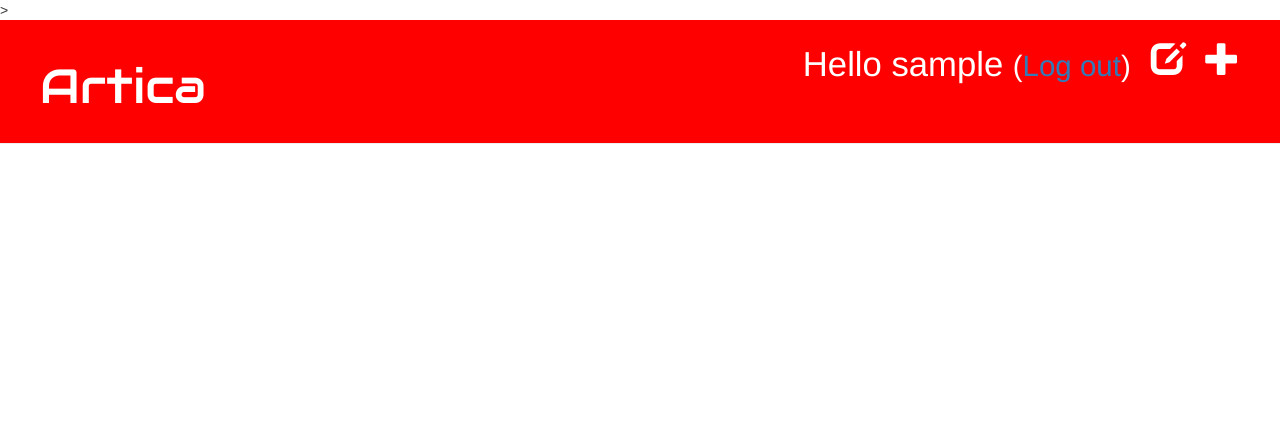
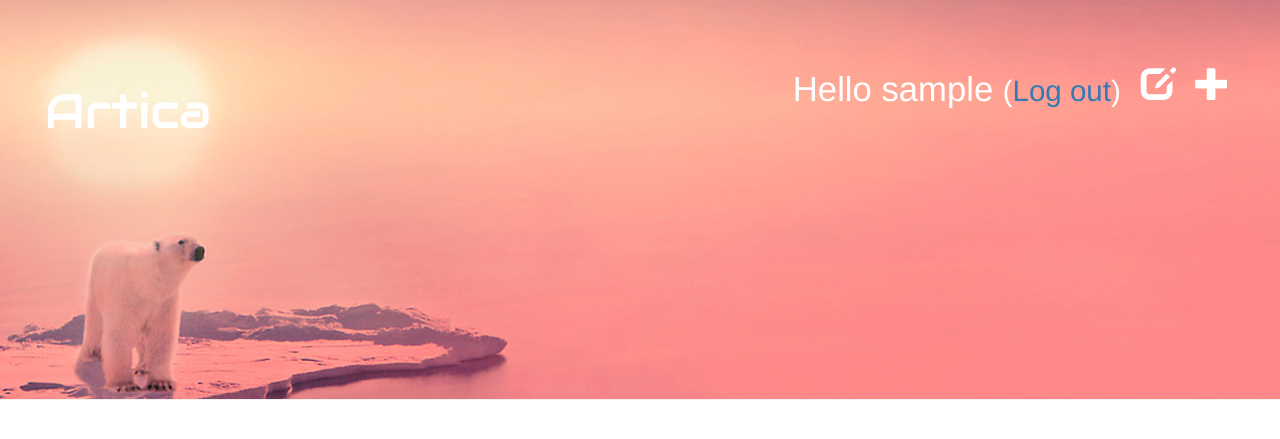
Before and after one commit to Xmully/my_first_blog, a Django app: a page that uses blog/templates/blog/base.html in a window 1280 px wide. Shown: the top 439 px of the page. Run offline with Django 3.2, Linux system fonts and the light colour scheme; the visitor is signed in with stand-in values (Sample User, id 1); data that the repository does not hold is empty; some libraries are stand-ins or nearby versions.

Commit message:
UPD disign0001

```diff
--- a/blog/admin.py
+++ b/blog/admin.py
@@ -5,4 +5,4 @@ from .models import Post, Comment
 
 admin.site.register(Post)
 admin.site.register(Comment)
-# Register your models here.
+# Register your models here
--- a/blog/static/css/blog.css
+++ b/blog/static/css/blog.css
@@ -1,8 +1,9 @@
 
       .page-header {
-        background-color:#FF0000;
+        background: url(../image/header1.jpg);
+        height: 400px;
         margin-top: 0;
-        padding: 20px 20px 20px 40px;
+        padding: 65px 30px 10px 45px;
     }
 
     .page-header h1, .page-header h1 a, .page-header h1 a:visited, .page-header h1 a:active {
--- a/blog/templates/blog/base.html
+++ b/blog/templates/blog/base.html
@@ -4,13 +4,12 @@
             <title>Artica</title>
             <link rel="stylesheet" href="//maxcdn.bootstrapcdn.com/bootstrap/3.2.0/css/bootstrap.min.css">
             <link rel="stylesheet" href="//maxcdn.bootstrapcdn.com/bootstrap/3.2.0/css/bootstrap-theme.min.css">
-            	<link href='//fonts.googleapis.com/css?family=Audiowide&subset=latin,latin-ext' rel='stylesheet' type='text/css'
-            <link href="https://fonts.googleapis.com/css?family=Audiowide&amp;subset=latin-ext" rel="stylesheet">
->
+            <link href='//fonts.googleapis.com/css?family=Audiowide&subset=latin,latin-ext' rel='stylesheet' type='text/css'>
             <link rel="stylesheet" href="{% static 'css/blog.css' %}">
         </head>
         <body>
             <div class="page-header">
+
                 {% if user.is_authenticated %}
                      <a href="{% url 'post_new' %}" class="top-menu"><span class="glyphicon glyphicon-plus"></span></a>
                      <a href="{% url 'post_draft_list' %}" class="top-menu"><span class="glyphicon glyphicon-edit"></span></a>
```
Also changed, not shown: blog/static/image/header.jpg (added), blog/static/image/header1.jpg (added).
